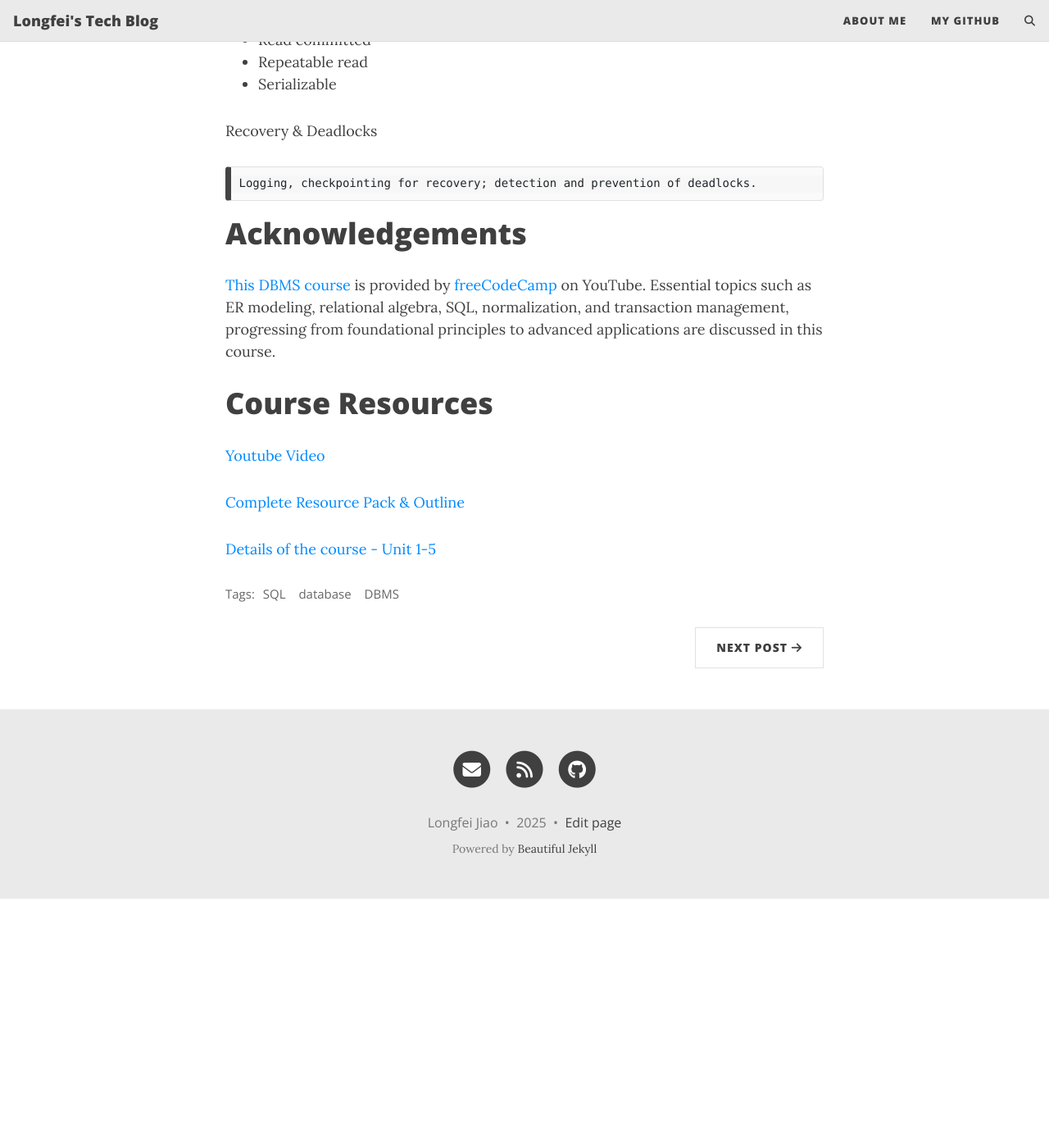
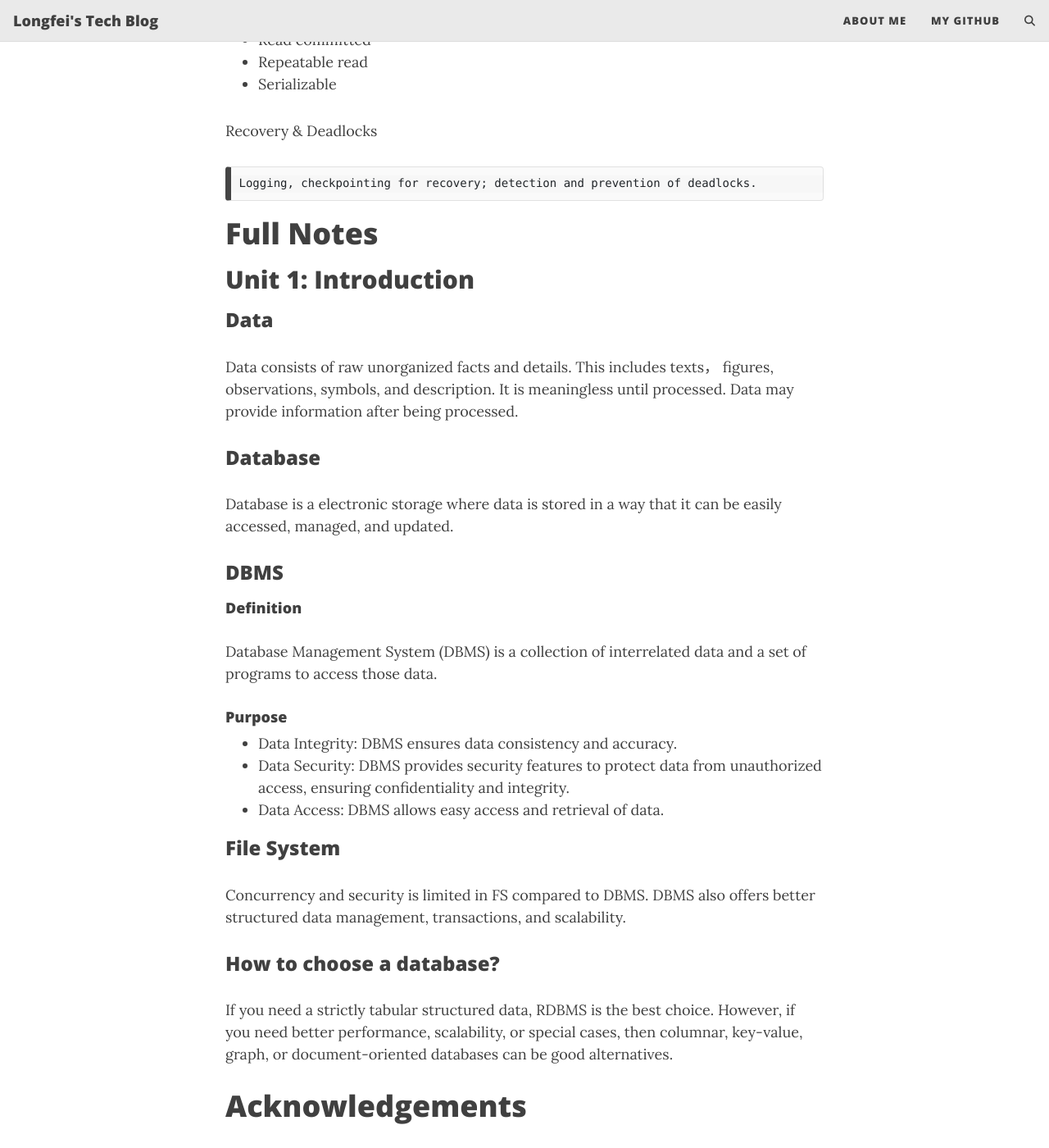
Before and after one commit to longfeiCA/longfeica.github.io, a Jekyll site: the page built from _posts/2025-05-27-DBMS-notes.md, in a window 1280 px wide and 1400 px high, scrolled down 3797 px. Shown: the whole window at 82% size. Built offline with Jekyll 4.4.1, drawn with Linux system fonts in a browser that asks for light colours; Markdown is read by kramdown in place of the engine named in the settings; comment, search, counter and statistics services are not loaded; before the commit the page ends 4893 px from its top, so only the background shows below that.

Commit message:
RDBMS notes update

```diff
--- a/_posts/2025-05-27-DBMS-notes.md
+++ b/_posts/2025-05-27-DBMS-notes.md
@@ -132,6 +132,52 @@ Recovery & Deadlocks
 
     Logging, checkpointing for recovery; detection and prevention of deadlocks.
 
+# Full Notes
+
+## Unit 1: Introduction
+
+### Data
+
+Data consists of raw unorganized facts and details. This includes texts， figures, observations, symbols, and description. It is meaningless until processed. Data may provide information after being processed.
+
+### Database
+
+Database is a electronic storage where data is stored in a way that it can be easily accessed, managed, and updated.
+
+### DBMS
+
+#### Definition
+
+Database Management System (DBMS) is a collection of interrelated data and a set of programs to access those data.
+
+#### Purpose
+
+* Data Integrity: DBMS ensures data consistency and accuracy.
+* Data Security: DBMS provides security features to protect data from unauthorized access, ensuring confidentiality and integrity.
+* Data Access: DBMS allows easy access and retrieval of data.
+
+### File System
+
+Concurrency and security is limited in FS compared to DBMS. DBMS also offers better structured data management, transactions, and scalability.
+
+### How to choose a database?
+
+If you need a strictly tabular structured data, RDBMS is the best choice. However, if you need better performance, scalability, or special cases, then columnar, key-value, graph, or document-oriented databases can be good alternatives.
+
+
+
+
+
+
+
+
+
+
+
+
+
+
+
 
 
 
```
